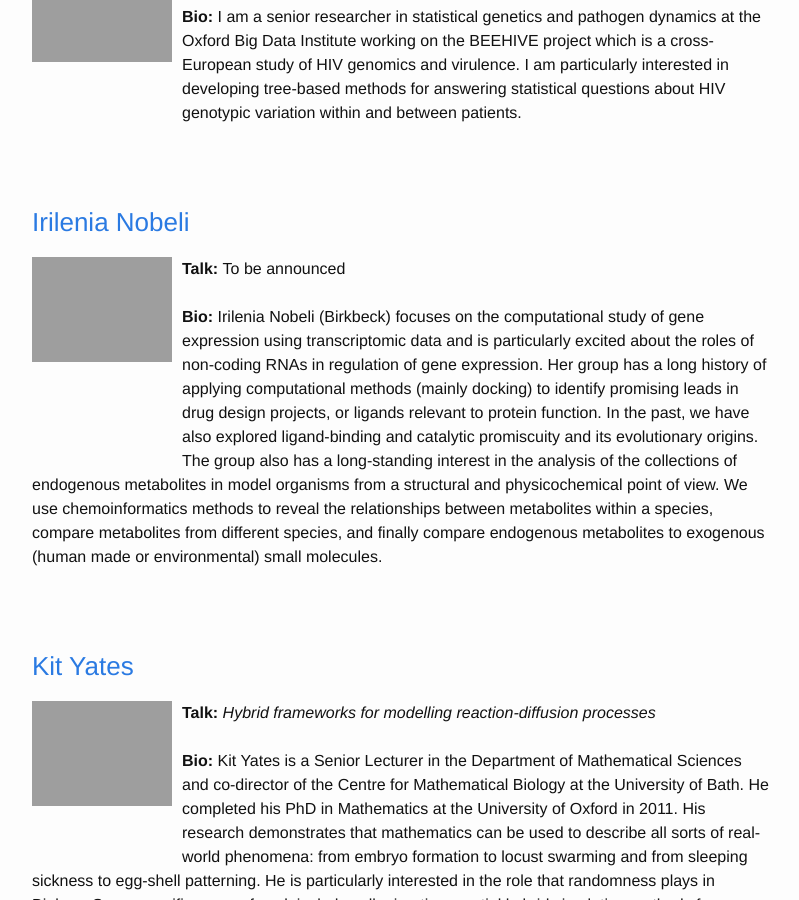
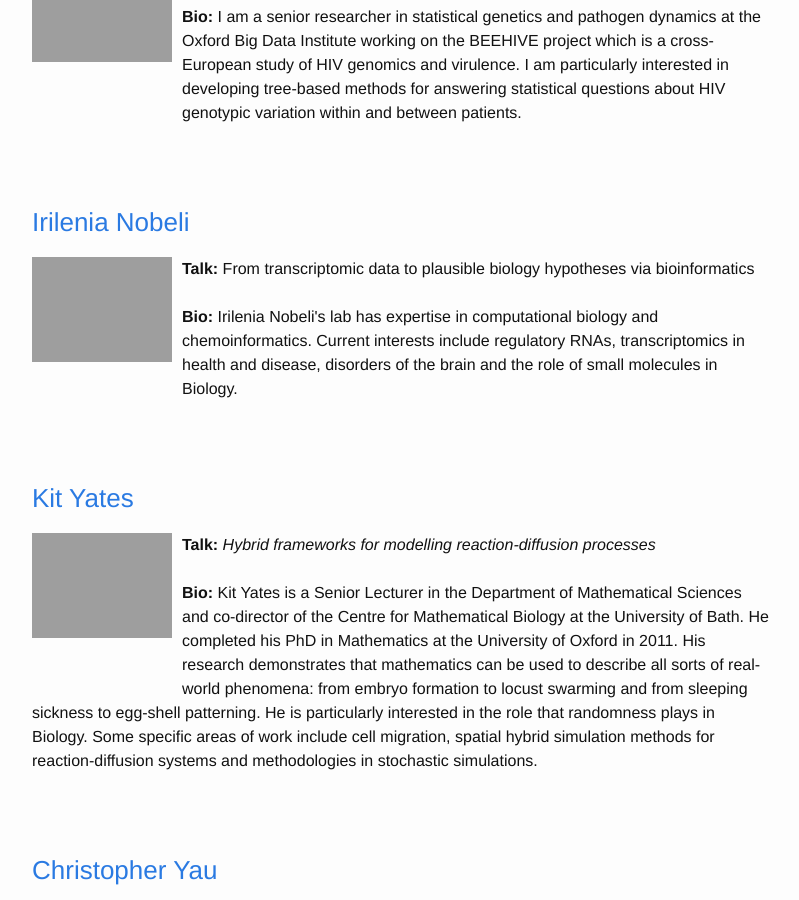
Before and after one commit to qsbworkshop/qsb2019, a Jekyll site: the page built from docs/speakers.md, in a window 1280 px wide and 900 px high, scrolled down 1636 px. Shown: the whole window, without its empty margins (238-1037 px from the left). Built offline with Jekyll 4.4.1, drawn with Linux system fonts in a browser that asks for light colours.

Commit message:
Update Irilenia

```diff
--- a/docs/speakers.md
+++ b/docs/speakers.md
@@ -27,7 +27,7 @@ permalink: /speakers/
 
 <h3><a href="http://people.cryst.bbk.ac.uk/~ubcg71a/research.html">Irilenia Nobeli</a></h3>
   <p>
-     <img src="http://qsbworkshop.github.io/qsb2018/images/nobeli.jpg" alt="Irilenia Nobeli" style="float:Left;width:140px;padding-right:10px;padding-bottom:90px;"><b>Talk: </b>To be announced<br><br><b>Bio: </b>Irilenia Nobeli (Birkbeck) focuses on the computational study of gene expression using transcriptomic data and is particularly excited about the roles of non-coding RNAs in regulation of gene expression. Her group has a long history of applying computational methods (mainly docking) to identify promising leads in drug design projects, or ligands relevant to protein function. In the past, we have also explored ligand-binding and catalytic promiscuity and its evolutionary origins. The group also has a long-standing interest in the analysis of the collections of endogenous metabolites in model organisms from a structural and physicochemical point of view. We use chemoinformatics methods to reveal the relationships between metabolites within a species, compare metabolites from different species, and finally compare endogenous metabolites to exogenous (human made or environmental) small molecules.
+     <img src="http://qsbworkshop.github.io/qsb2018/images/nobeli.jpg" alt="Irilenia Nobeli" style="float:Left;width:140px;padding-right:10px;padding-bottom:90px;"><b>Talk: </b>From transcriptomic data to plausible biology hypotheses via bioinformatics<br><br><b>Bio: </b>Irilenia Nobeli's lab has expertise in computational biology and chemoinformatics. Current interests include regulatory RNAs, transcriptomics in health and disease, disorders of the brain and the role of small molecules in Biology.
   </p>
 <br>
 <br>
```
